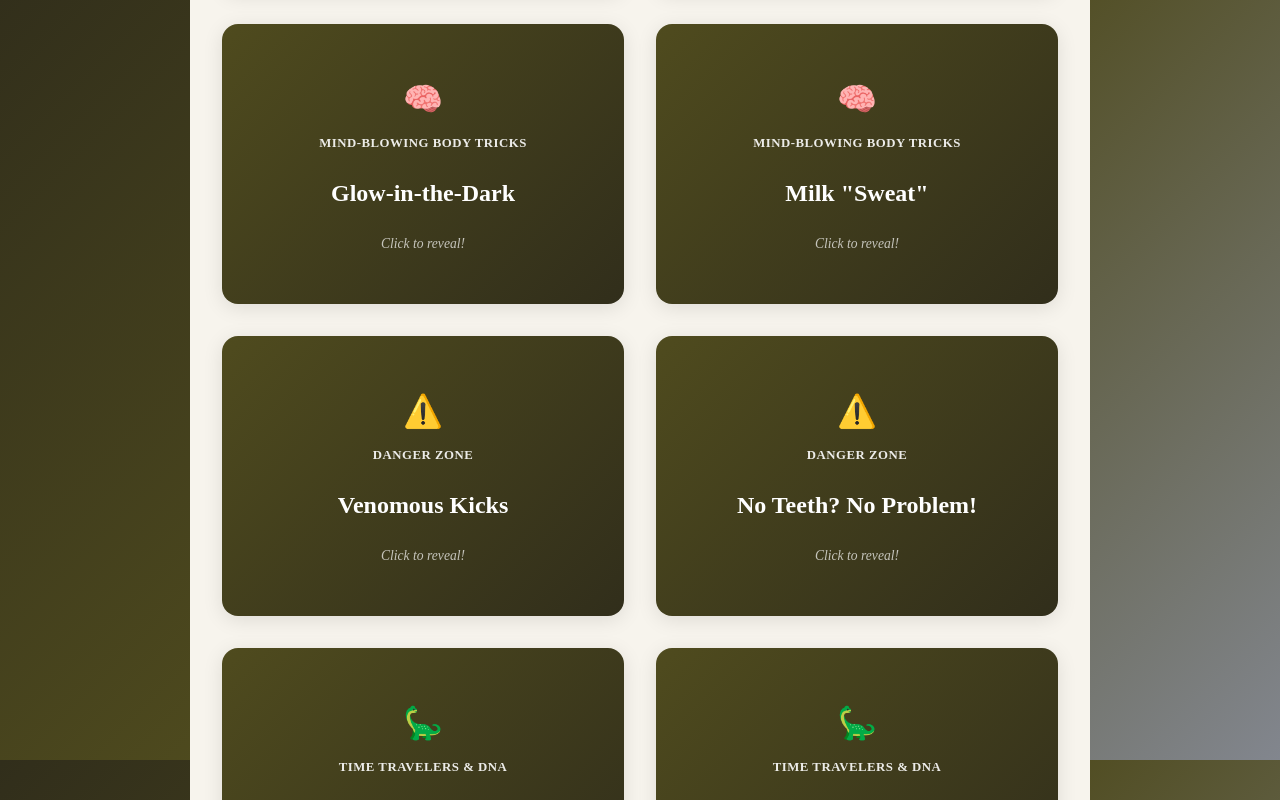
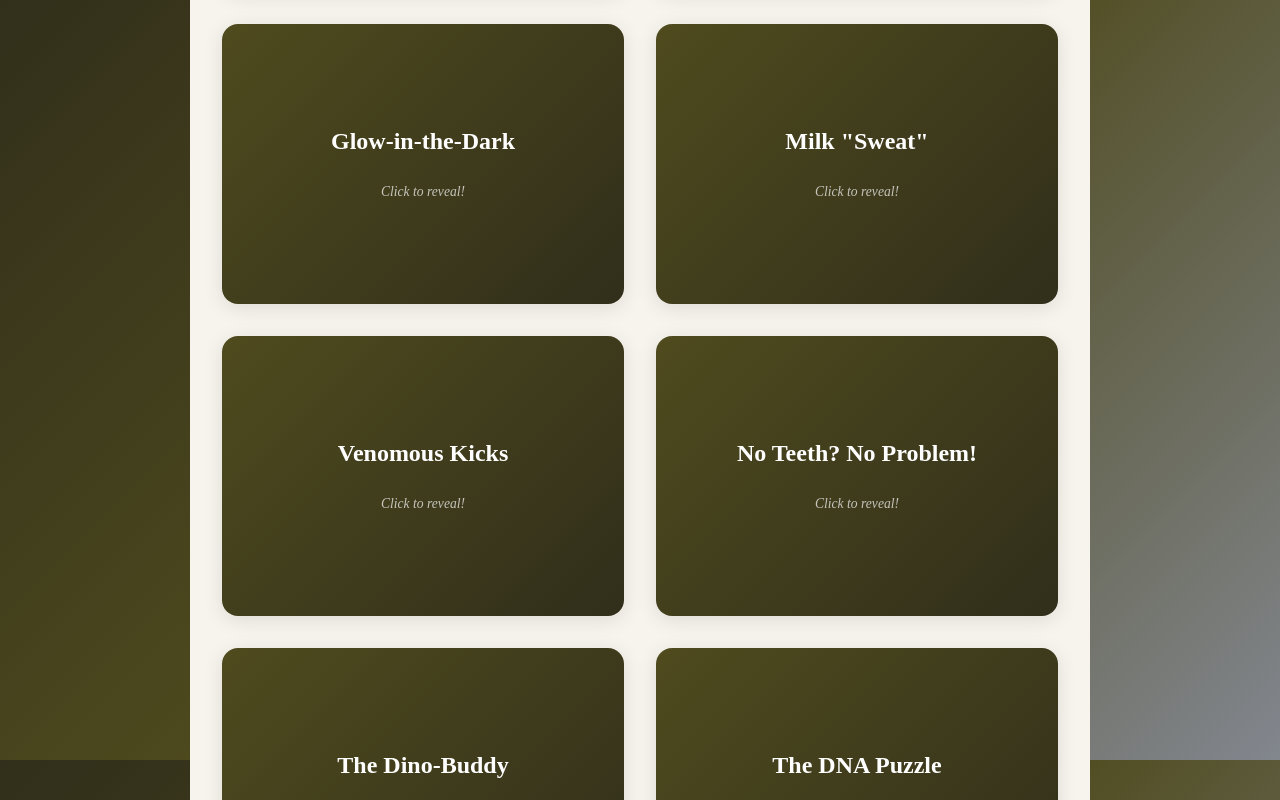
Before and after one commit to frank-j-kocina/platypus-best-animal, a React (Vite) app: page /cool-facts in a window 1280 px wide. Shown: the part 840-1640 px from the top of the page. Built offline with nearby package versions, Linux system fonts and the light colour scheme; a web font is replaced by a local one.

Commit message:
Updated CoolFacts.tsx

```diff
--- a/src/pages/CoolFacts.tsx
+++ b/src/pages/CoolFacts.tsx
@@ -91,14 +91,6 @@ function CoolFacts() {
     )
   }
 
-  const getCategoryEmoji = (category: string) => {
-    if (category.includes('Mind-Blowing')) return '🧠'
-    if (category.includes('Danger')) return '⚠️'
-    if (category.includes('Time Travelers')) return '🦕'
-    if (category.includes('Cute')) return '🦦'
-    return ''
-  }
-
   return (
     <div className="page-content">
       <h1>Cool Facts</h1>
@@ -117,10 +109,6 @@ function CoolFacts() {
           >
             <div className="flip-card-inner">
               <div className="flip-card-front">
-                <div className="card-category">
-                  <span className="category-emoji">{getCategoryEmoji(fact.category)}</span>
-                  <span className="category-text">{fact.category}</span>
-                </div>
                 <h3 className="card-title">{fact.front}</h3>
                 <p className="card-hint">Click to reveal!</p>
               </div>
```
